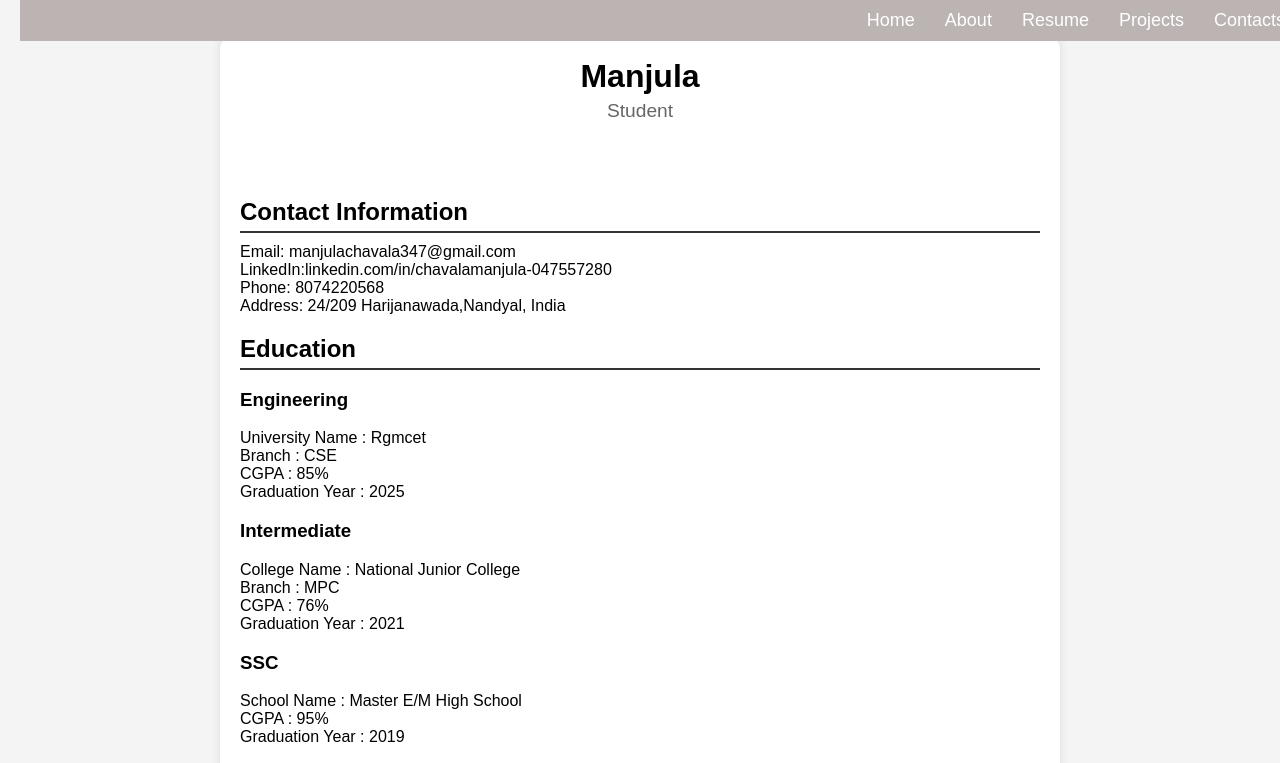
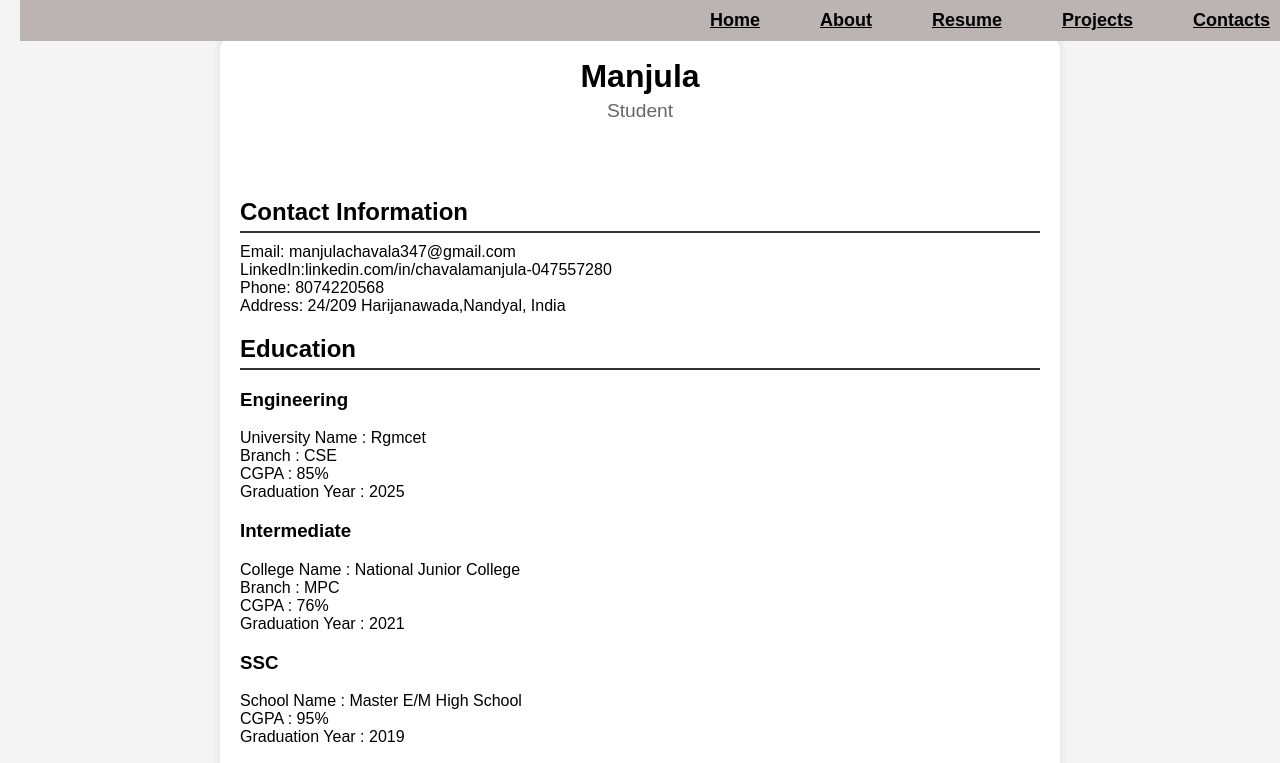
Before and after one commit to Manjulachavala/portfolio, a plain HTML site: page resume.html in a window 1280 px wide. Shown: the top 763 px of the page. Drawn offline with Linux system fonts and the light colour scheme.

Commit message:
Update resume.html

```diff
--- a/resume.html
+++ b/resume.html
@@ -86,6 +86,17 @@
     .nav-list a:hover {
             color: #ff9800;
         }
+	.nav-link {
+    text-decoration: none; /* No underline by default */
+    color: #333;            /* Default text color */
+    padding: 10px 15px;     /* Add some padding */
+   }
+
+.nav-link.current-page {
+    text-decoration: underline; /* Underline the current page */
+    font-weight: bold;          /* Make the text bold */
+    color: #000;                /* Optional: Different color for the active link */
+ }
     </style>
 </head>
 <body>
@@ -93,11 +104,11 @@
         <br>
             <nav>
                 <ul class="nav-list">
-                    <li><a href="index.html">Home</a></li>
-                    <li><a href="index.html">About</a></li>
-                    <li><a href="resume.html">Resume</a></li>
-                    <li><a href="projects.html">Projects</a></li>
-                    <li><a href="contacts.html">Contacts</a></li>
+                    <li><a href="index.html" class="nav-link current-page">Home</a></li>
+                    <li><a href="index.html" class="nav-link current-page">About</a></li>
+                    <li><a href="resume.html" class="nav-link current-page">Resume</a></li>
+                    <li><a href="projects.html" class="nav-link current-page">Projects</a></li>
+                    <li><a href="contacts.html" class="nav-link current-page">Contacts</a></li>
                 </ul>
             </nav>
     </header>
```
